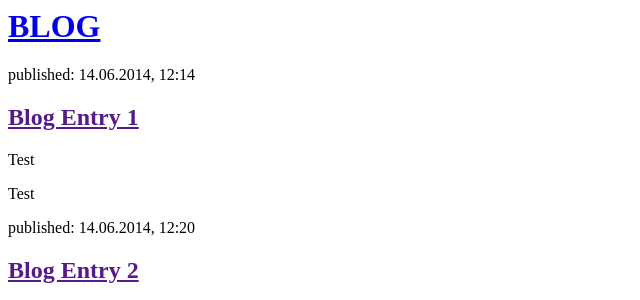
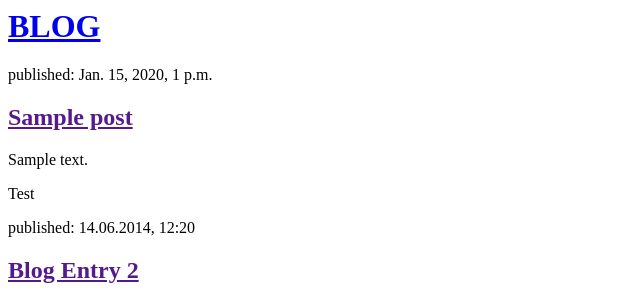
Before and after one commit to ladka6/myfirstblog, a Django app: template blog/templates/blog/post_list.html in a window 1280 px wide. Shown: the top 300 px of the page, without its empty margins (0-640 px from the left). Run offline with Django 3.2, Linux system fonts and the light colour scheme; the template is opened without the code that fills it: values that come from a table or form of the project are taken from there, others are empty; tables that the repository leaves empty hold one stand-in row (values such as "Sample post"); parts of the project's set-up code (start-up, migrations or seed data) failed here and were passed over.

Commit message:
Veritabanı güncellemesi

```diff
--- a/blog/templates/blog/post_list.html
+++ b/blog/templates/blog/post_list.html
@@ -6,13 +6,16 @@
         <div>
             <h1><a href="/">BLOG</a></h1>
         </div>
+
+        {% for post in posts %}
         <div>
-            <p>published: 14.06.2014, 12:14</p>
-            <h2><a href="">Blog Entry 1</a></h2>
-            <p>Test</p>
+
+            <p>published: {{post.published_date}}</p>
+            <h2><a href="">{{post.title}}</a></h2>
+            <p>{{post.text|linebreaksbr}}</p>
             <p>Test</p>
         </div>
-
+        {% endfor %}
         <div>
             <p>published: 14.06.2014, 12:20</p>
             <h2><a href="">Blog Entry 2</a></h2>
--- a/blog/views.py
+++ b/blog/views.py
@@ -1,6 +1,8 @@
 from django.shortcuts import render
-
+from .models improt Post
+from django.utils improt timezone
 # Create your views here.
 
 def post_list(request):
-    return render(request, 'blog/post_list.html', {})
+	posts=Post.objects.filter(published_date__lte=timezone.now()).order_by('published_date')
+    return render(request, 'blog/post_list.html', {'posts':posts})
```
